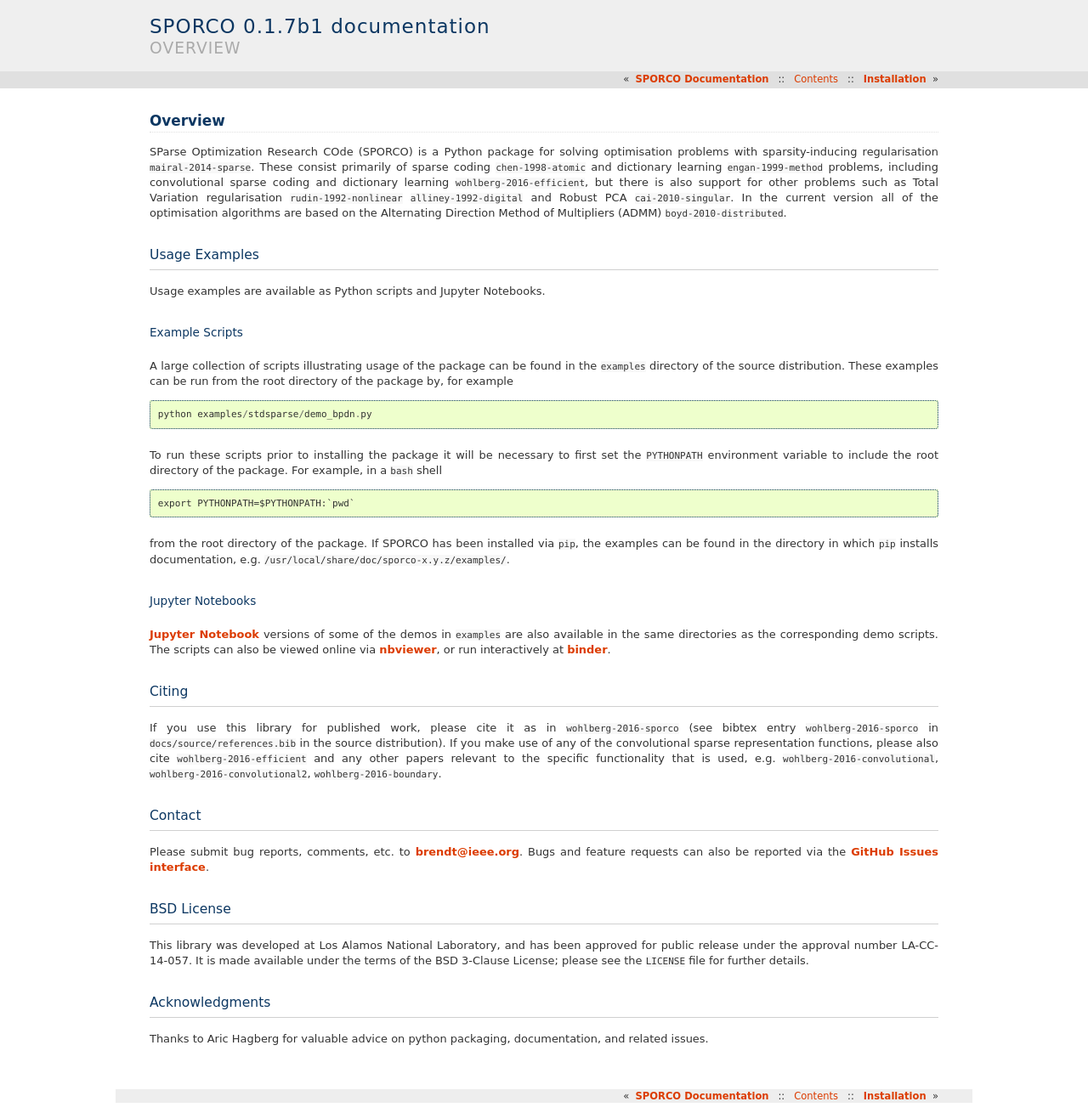
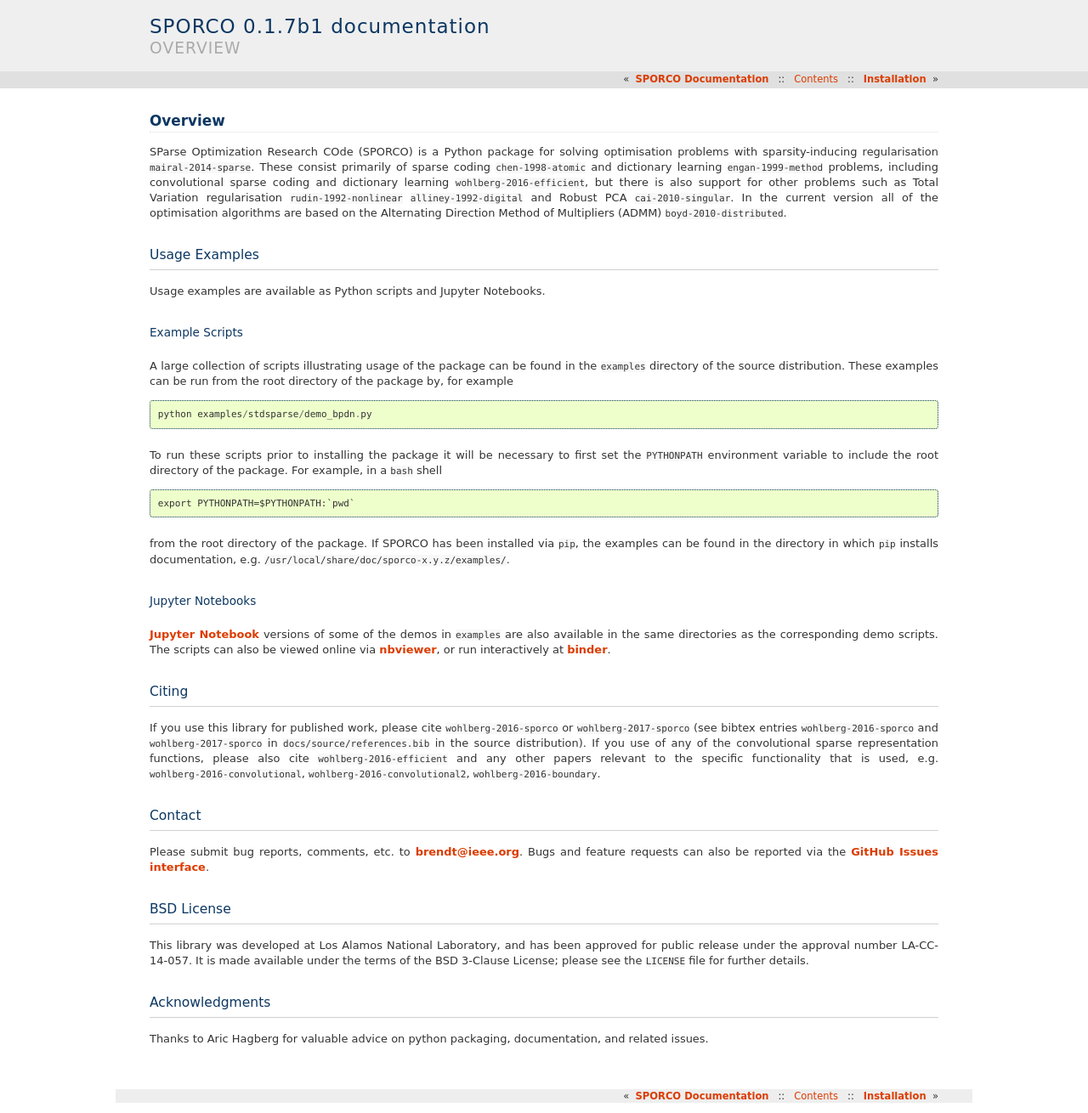
Before and after one commit to bwohlberg/sporco, a Sphinx documentation site: the page built from docs/source/overview.rst, in a window 1280 px wide. Shown: the whole page at 85% size. Built offline with Sphinx 7.4.7, drawn with Linux system fonts in a browser that asks for light colours; pages that are not in the unit, such as notebooks, are missing from menus; cross-references to code outside the pages are shown as plain code.

Commit message:
Added SciPy proceedings reference

```diff
--- a/docs/source/overview.rst
+++ b/docs/source/overview.rst
@@ -67,9 +67,10 @@ or run interactively at `binder <http://mybinder.org/repo/bwohlberg/sporco>`_.
 Citing
 ------
 
-If you use this library for published work, please cite it as in
-:cite:`wohlberg-2016-sporco` (see bibtex entry ``wohlberg-2016-sporco`` in
-``docs/source/references.bib`` in the source distribution). If you make
+If you use this library for published work, please cite
+:cite:`wohlberg-2016-sporco` or :cite:`wohlberg-2017-sporco` (see
+bibtex entries ``wohlberg-2016-sporco`` and ``wohlberg-2017-sporco``
+in ``docs/source/references.bib`` in the source distribution). If you
 use of any of the convolutional sparse representation functions,
 please also cite :cite:`wohlberg-2016-efficient` and any other papers
 relevant to the specific functionality that is used, e.g.
--- a/docs/source/references.bib
+++ b/docs/source/references.bib
@@ -162,8 +162,8 @@
   author =	 {Mairal, Julien and Bach, Francis and Ponce, Jean},
   journal =	 {Foundations and Trends in Computer Graphics and
                   Vision},
-  year =	 {2014},
-  volume =	 {8},
+  year =	 2014,
+  volume =	 8,
   number =	 {2-3},
   pages =	 {85--283},
   doi =		 {10.1561/0600000058}
@@ -237,7 +237,7 @@
   month =	 Sep,
   location =	 {Phoenix, AZ, USA},
   doi =		 {10.1109/ICIP.2016.7532675},
-  pages =        {1833--1837}
+  pages =	 {1833--1837}
 }
 
 @InProceedings {wohlberg-2016-convolutional,
@@ -294,6 +294,21 @@
   eprint =	 {1705.04407}
 }
 
+@InProceedings {wohlberg-2017-sporco,
+  author =	 {Brendt Wohlberg},
+  title =	 {{SPORCO}: {A} {P}ython package for standard and
+                  convolutional sparse representations},
+  year =	 2017,
+  month =	 Jul,
+  url =          {http://conference.scipy.org/proceedings/scipy2017/brendt_wohlberg.html},
+  booktitle =	 {Proceedings of the 15th Python in Science
+                  Conference},
+  editors =	 {Katy Huff and David Lippa and Dillon Niederhut and
+                  M. Pacer},
+  address =	 {Austin, TX, USA},
+  pages =	 {1--8}
+}
+
 @InProceedings {xue-2013-perceptual,
   author =	 {Wufeng Xue and Xuanqin Mou and Lei Zhang and
                   Xiangchu Feng},
```
